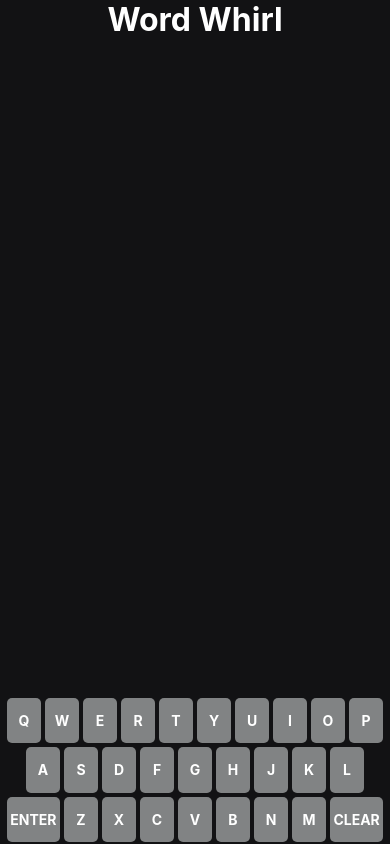
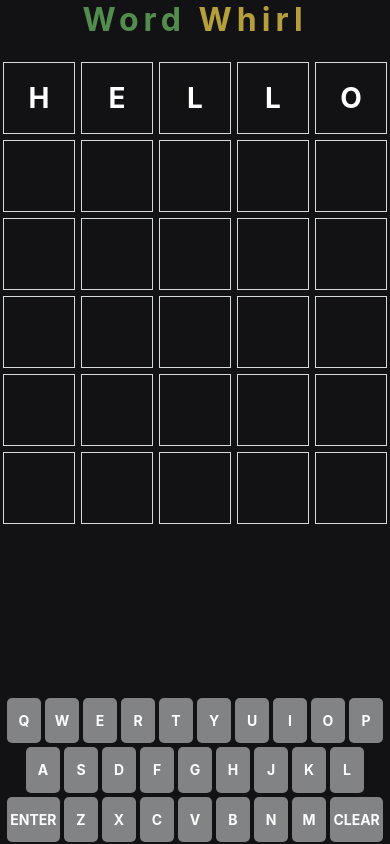
Before and after one commit to JakeZook/WordWhirl, a React Native app: screen / in a window 390 px wide. Built offline with nearby package versions, Linux system fonts and the light colour scheme.

Commit message:
Added game board components and styles.

```diff
--- a/App.js
+++ b/App.js
@@ -1,15 +1,39 @@
 import { StatusBar } from "expo-status-bar";
-import { StyleSheet, Text, View, SafeAreaView } from "react-native";
+import { StyleSheet, Text, SafeAreaView, View, ScrollView } from "react-native";
 
 import { colors } from "./src/constants";
 import Keyboard from "./src/components/Keyboard";
 
+const NUM_TRIES = 6;
+
 export default function App() {
+	const word = "hello";
+	const letters = word.split("");
+
+	const rows = Array.from({ length: NUM_TRIES }, (_, rowIndex) =>
+		rowIndex === 0 ? letters : new Array(letters.length).fill("")
+	);
+
 	return (
 		<SafeAreaView style={styles.container}>
 			<StatusBar style="light" />
 
-			<Text style={styles.title}>Word Whirl</Text>
+			<Text>
+				<Text style={styles.title}>Word </Text>
+				<Text style={[styles.title, styles.titleSecondary]}>Whirl</Text>
+			</Text>
+
+			<ScrollView style={styles.map}>
+				{rows.map((row, rowIndex) => (
+					<View key={`row-${rowIndex}`} style={styles.row}>
+						{row.map((cell, cellIndex) => (
+							<View key={`cell-${rowIndex}-${cellIndex}`} style={styles.cell}>
+								<Text style={styles.cellText}>{cell.toUpperCase()}</Text>
+							</View>
+						))}
+					</View>
+				))}
+			</ScrollView>
 
 			<Keyboard />
 		</SafeAreaView>
@@ -23,8 +47,37 @@ const styles = StyleSheet.create({
 		alignItems: "center",
 	},
 	title: {
-		color: colors.white,
+		color: colors.primary,
 		fontSize: 32,
 		fontWeight: "bold",
+		letterSpacing: 5,
+	},
+	titleSecondary: {
+		color: colors.secondary,
+	},
+	map: {
+		alignSelf: "stretch",
+		height: 100,
+		marginVertical: 20,
+	},
+	row: {
+		alignSelf: "stretch",
+		flexDirection: "row",
+	},
+	cell: {
+		margin: 3,
+		flex: 1,
+		aspectRatio: 1,
+
+		justifyContent: "center",
+		alignItems: "center",
+
+		borderWidth: 1,
+		borderColor: colors.lightgrey,
+	},
+	cellText: {
+		color: colors.white,
+		fontWeight: "bold",
+		fontSize: 28,
 	},
 });
--- a/package.json
+++ b/package.json
@@ -6,7 +6,8 @@
 		"start": "expo start",
 		"android": "expo start --android",
 		"ios": "expo start --ios",
-    "web": "expo start --web"
+		"web": "expo start --web",
+		"dev": "expo start --tunnel"
 	},
 	"dependencies": {
 		"expo": "~50.0.14",
```
Lines whose indentation alone changed are shown as unchanged.
